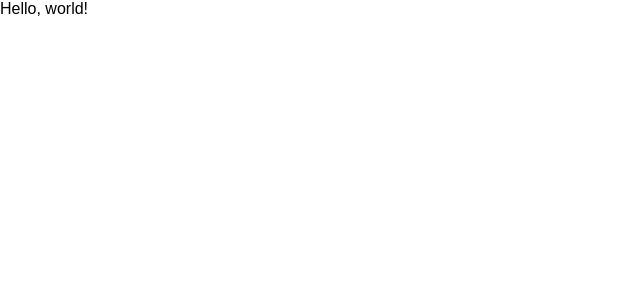
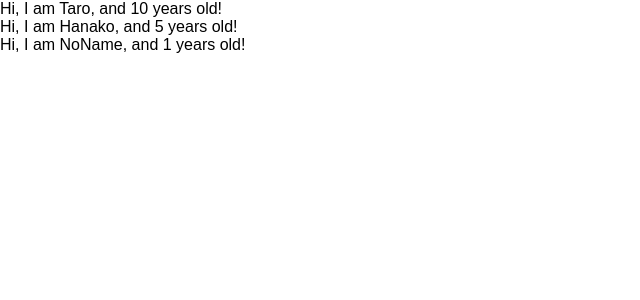
Before and after one commit to NakamotoYuki/Udemy-react-redux, a React (Create React App) app: page / in a window 1280 px wide. Shown: the top 300 px of the page, without its empty margins (0-640 px from the left). Built offline with nearby package versions, Linux system fonts and the light colour scheme.

Commit message:
learn props of components

```diff
--- a/src/App.js
+++ b/src/App.js
@@ -1,9 +1,32 @@
 import React, { Component } from 'react';
 
+const profiles = [
+  { name: "Taro", age: 10},
+  { name: "Hanako", age: 5},
+  { name: "NoName"}
+]
+
 class App extends Component {
+
   render() {
-    return ( <div>Hello, world!</div> );
+    return (
+      <div>
+        {
+          profiles.map((profile, index) => {
+            return <User name={profile.name} age={profile.age} key={index}/>
+          })
+        }
+      </div>
+    )
   }
 }
 
+const User = (props) => {
+  return <div>Hi, I am {props.name}, and {props.age} years old!</div>
+}
+
+User.defaultProps = {
+  age: 1
+}
+
 export default App;
```
